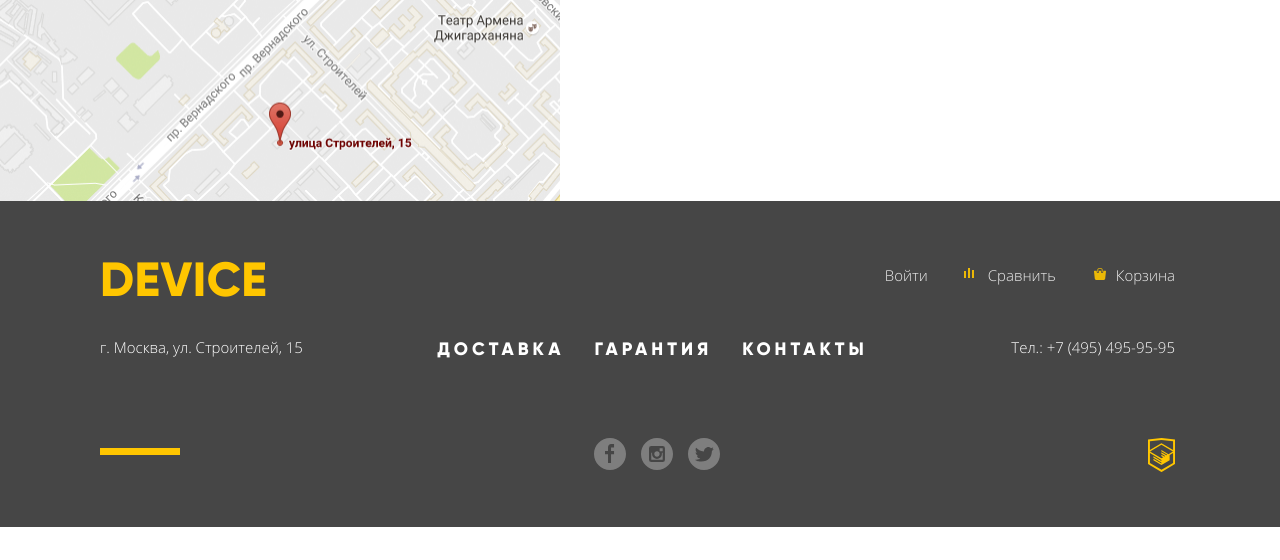
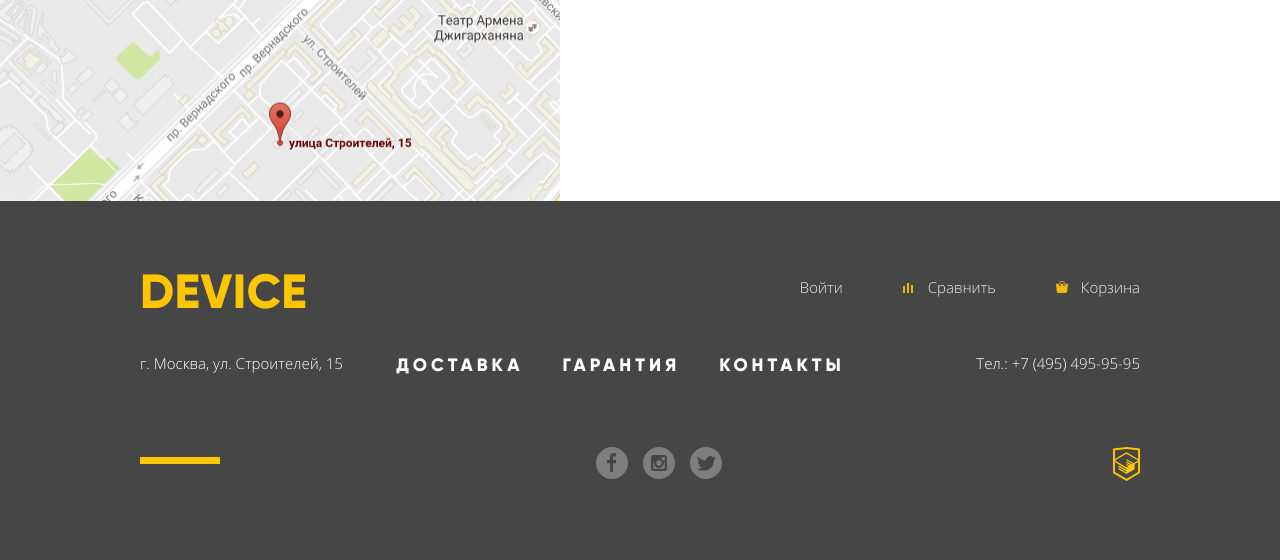
Before and after one commit to SabirIvaN/device, a plain HTML site: page index.html in a window 1280 px wide. Shown: the part 4000-4560 px from the top of the page. Before the commit the page ends 4527 px from the top, so only its background shows below. Drawn offline with Linux system fonts and the light colour scheme; files whose address does not match are found by name.

Commit message:
Завершена вёрстка подвала

```diff
--- a/css/style.css
+++ b/css/style.css
@@ -350,10 +350,10 @@ body {
 	flex-wrap: wrap;
 	justify-content: space-between;
 
-    padding-top: 55px;
-	padding-left: 100px;
-	padding-right: 105px;
-    padding-bottom: 55px;
+    padding-top: 67px;
+	padding-left: 140px;
+	padding-right: 140px;
+    padding-bottom: 79px;
 
     background-color: #464646;
 }
@@ -368,7 +368,7 @@ body {
 	text-transform: uppercase;
 	font-family: "Gilroy ExtraBold", sans-serif;
 
-	margin-bottom: 36px;
+	margin-bottom: 40px;
 }
 
 .footer__user {
@@ -379,7 +379,7 @@ body {
 	align-items: flex-start;
 
 	padding-top: 12px;
-	margin-bottom: 36px;
+	margin-bottom: 40px;
 }
 
 .footer__user-link {
@@ -395,9 +395,12 @@ body {
 	.footer__user-link--login::before {
 		content: "";
 
-		position: absolute;
+		position: relative;
+		z-index: 3;
 
-		right: 408px;
+		top: 4px;
+
+		padding-right: 25px;
 
 		width: 16px;
 		height: 15px;
@@ -408,9 +411,12 @@ body {
 	.footer__user-link--compare::before {
 		content: "";
 
-		position: absolute;
+		position: relative;
+		z-index: 2;
 
-		right: 300px;
+		top: 6px;
+
+		padding-right: 25px;
 
 		width: 16px;
 		height: 16px;
@@ -421,9 +427,12 @@ body {
 	.footer__user-link--basket::before {
 		content: "";
 
-		position: absolute;
+		position: relative;
+		z-index: 1;
 
-		right: 170px;
+		top: 4px;
+
+		padding-right: 25px;
 
 		width: 16px;
 		height: 16px;
@@ -439,7 +448,7 @@ body {
     font-size: 15px;
     font-family: "OpenSans Light", sans-serif;
 
-	margin-bottom: 46px;
+	margin-bottom: 73px;
 }
 
 .footer__menu {
@@ -448,7 +457,7 @@ body {
 	display: flex;
 	justify-content: center;
 
-	margin-bottom: 80px;
+	margin-bottom: 73px;
 }
 
 .footer__menu-link {
@@ -460,7 +469,7 @@ body {
 	letter-spacing: 4px;
 	font-family: "Gilroy ExtraBold", sans-serif;
 
-	margin-left: 30px;
+	margin-right: 39px;
 }
 
 .footer__phone {
@@ -471,7 +480,7 @@ body {
     font-size: 15px;
     font-family: "OpenSans Light", sans-serif;
 
-	margin-bottom: 46px;
+	margin-bottom: 73px;
 }
 
 .footer__yellow-block {
```
Lines whose indentation alone changed are shown as unchanged.
